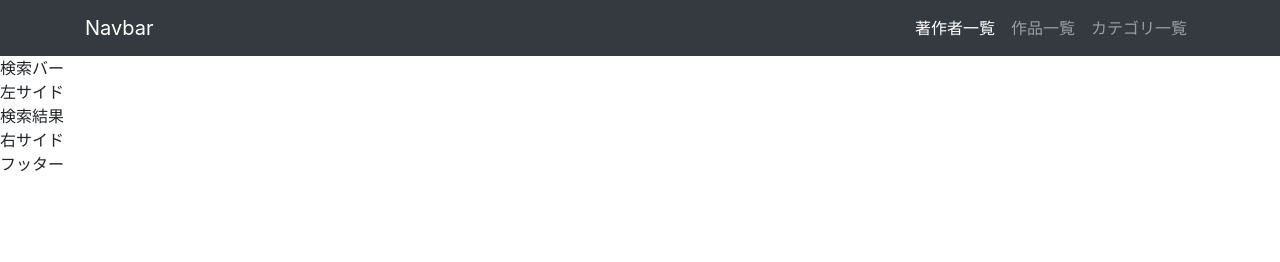
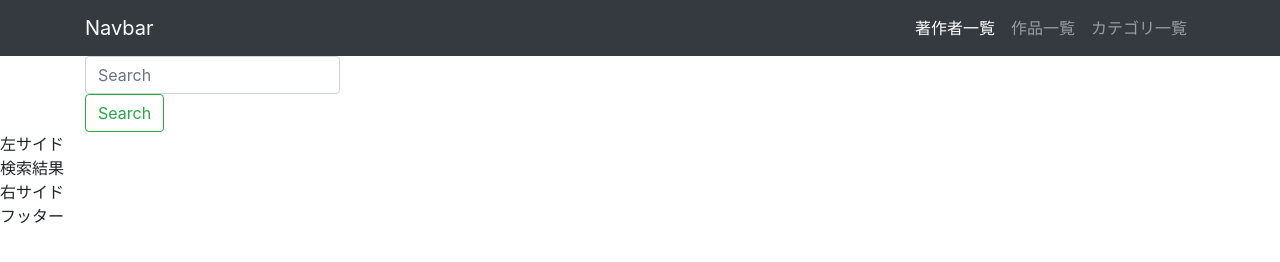
Before and after one commit to ange-k/aozora-bunko, a plain HTML site: page docs/index.html in a window 1280 px wide. Drawn offline with nearby package versions, Linux system fonts and the light colour scheme.

Commit message:
検索バー作成

```diff
--- a/docs/index.html
+++ b/docs/index.html
@@ -40,9 +40,16 @@
       </div>
     </nav>
   </header>
-  <nav>
+  <nav class="container">
     <!-- 検索ボックス -->
-    検索バー
+    <div class="row">
+      <div class="col-lg-3 col-lg-offset-9">
+        <form>
+          <input class="form-control mr-sm-2" type="search" placeholder="Search" aria-label="Search">
+          <button class="btn btn-outline-success my-2 my-sm-0" type="submit">Search</button>
+        </form>
+      </div>
+    </div>
   </nav>
   <aside>
     <!-- 左サイドバー -->
```
